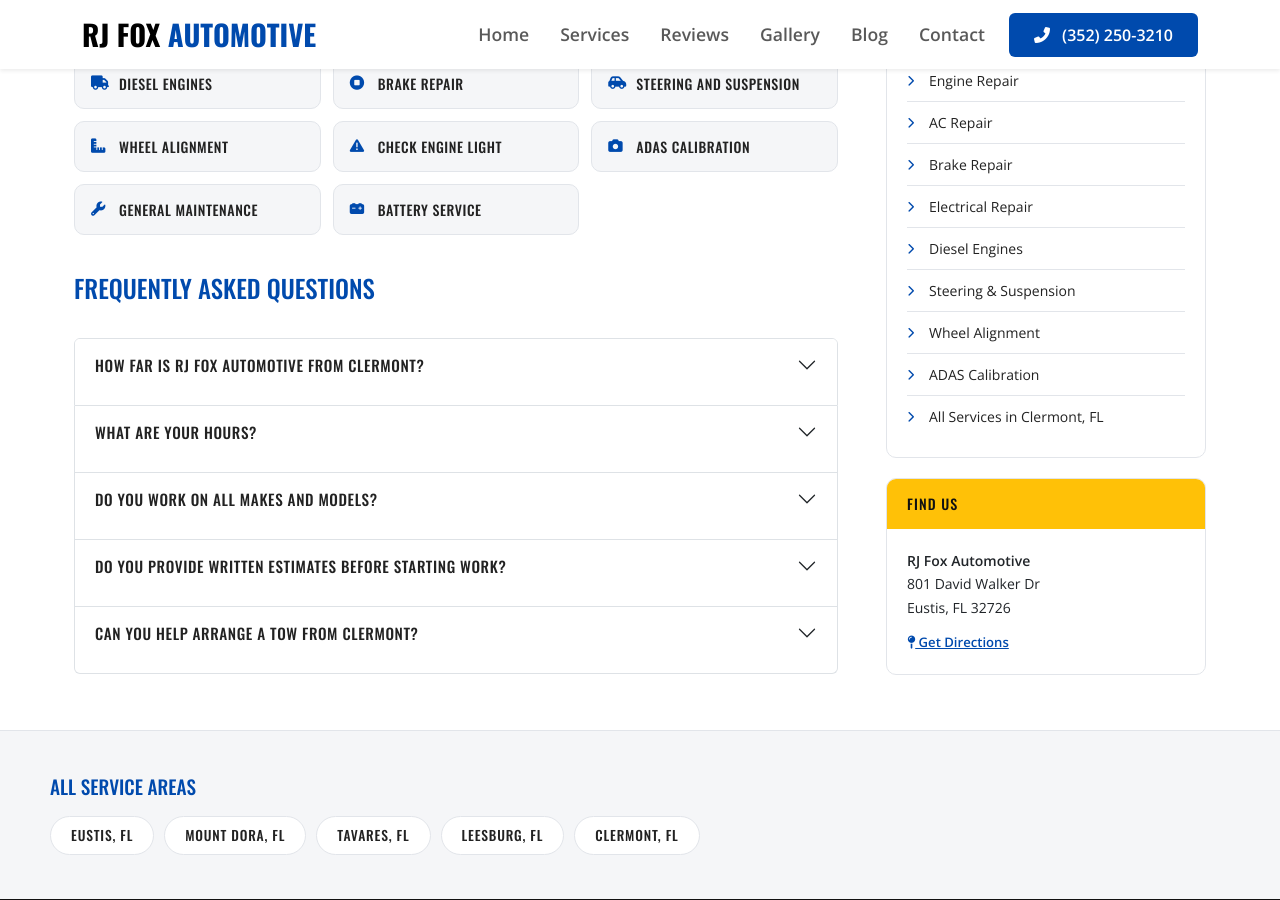
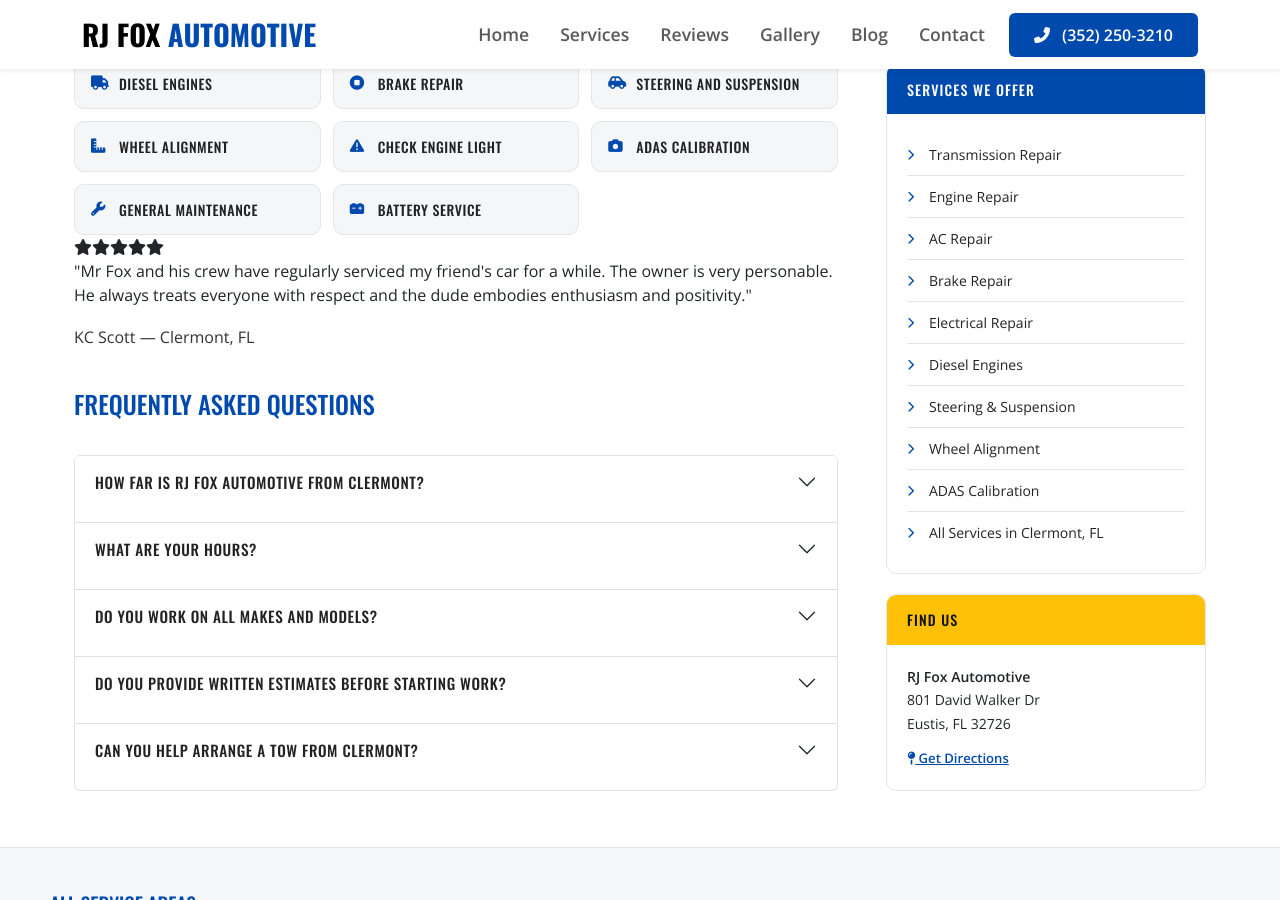
Before and after one commit to JamesBrownR/RJ-Fox-Automotive, a Jekyll site: the page built from service-areas/clermont-fl/index.html, in a window 1280 px wide and 900 px high, scrolled down 3201 px. Built offline with Jekyll 4.4.1, drawn with Linux system fonts in a browser that asks for light colours.

Commit message:
Update index.html

```diff
--- a/service-areas/clermont-fl/index.html
+++ b/service-areas/clermont-fl/index.html
@@ -73,6 +73,14 @@
   </div>
 </div>
 
+<div class="sp-review">
+  <div class="sp-review__stars">
+    <i class="fa-solid fa-star"></i><i class="fa-solid fa-star"></i><i class="fa-solid fa-star"></i><i class="fa-solid fa-star"></i><i class="fa-solid fa-star"></i>
+  </div>
+  <blockquote class="sp-review__text">"Mr Fox and his crew have regularly serviced my friend's car for a while. The owner is very personable. He always treats everyone with respect and the dude embodies enthusiasm and positivity."</blockquote>
+  <p class="sp-review__name">KC Scott &mdash; Clermont, FL</p>
+</div>
+
 <h2>Frequently Asked Questions</h2>
 
 <div class="sp-faq">
```
